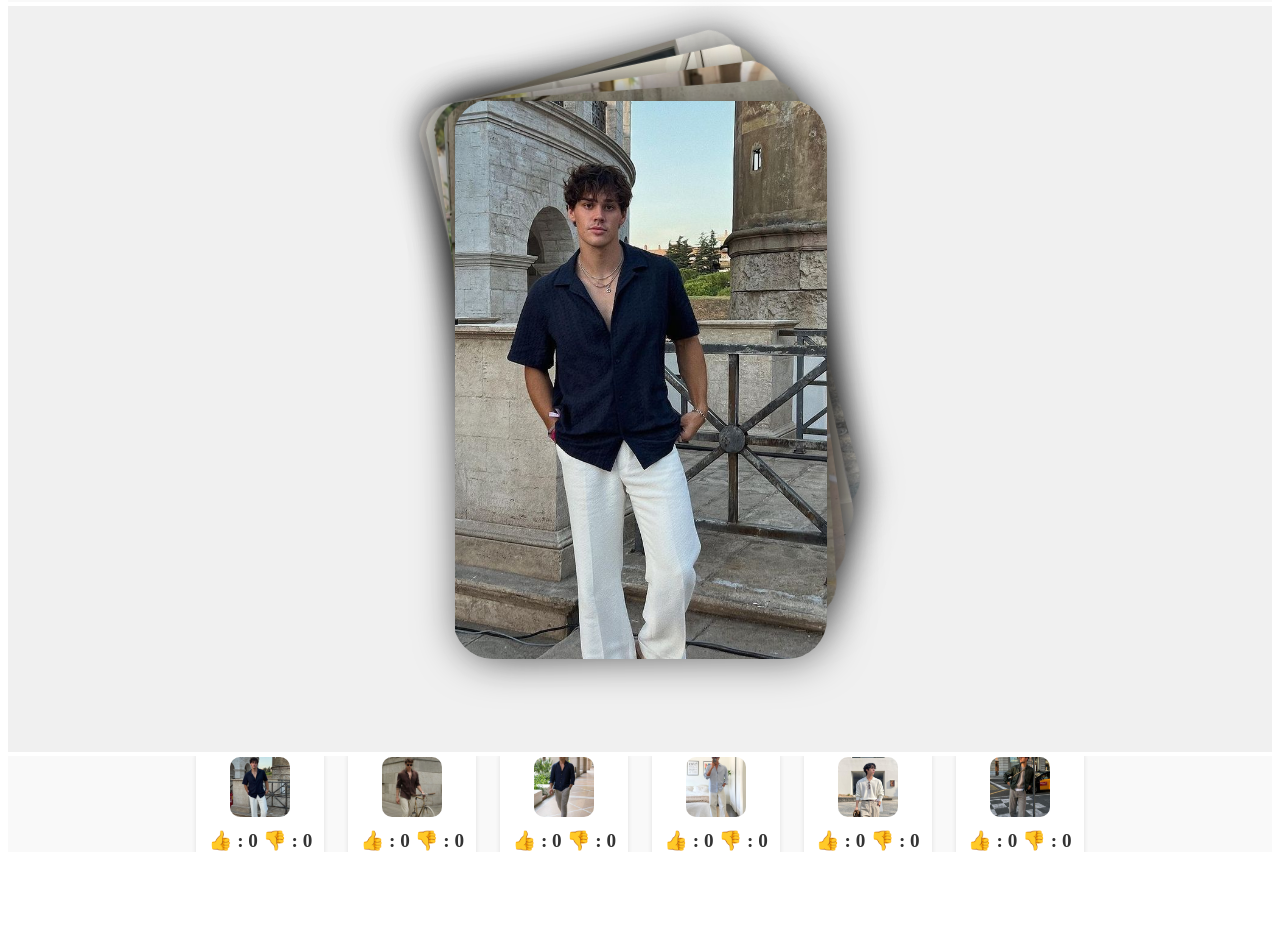
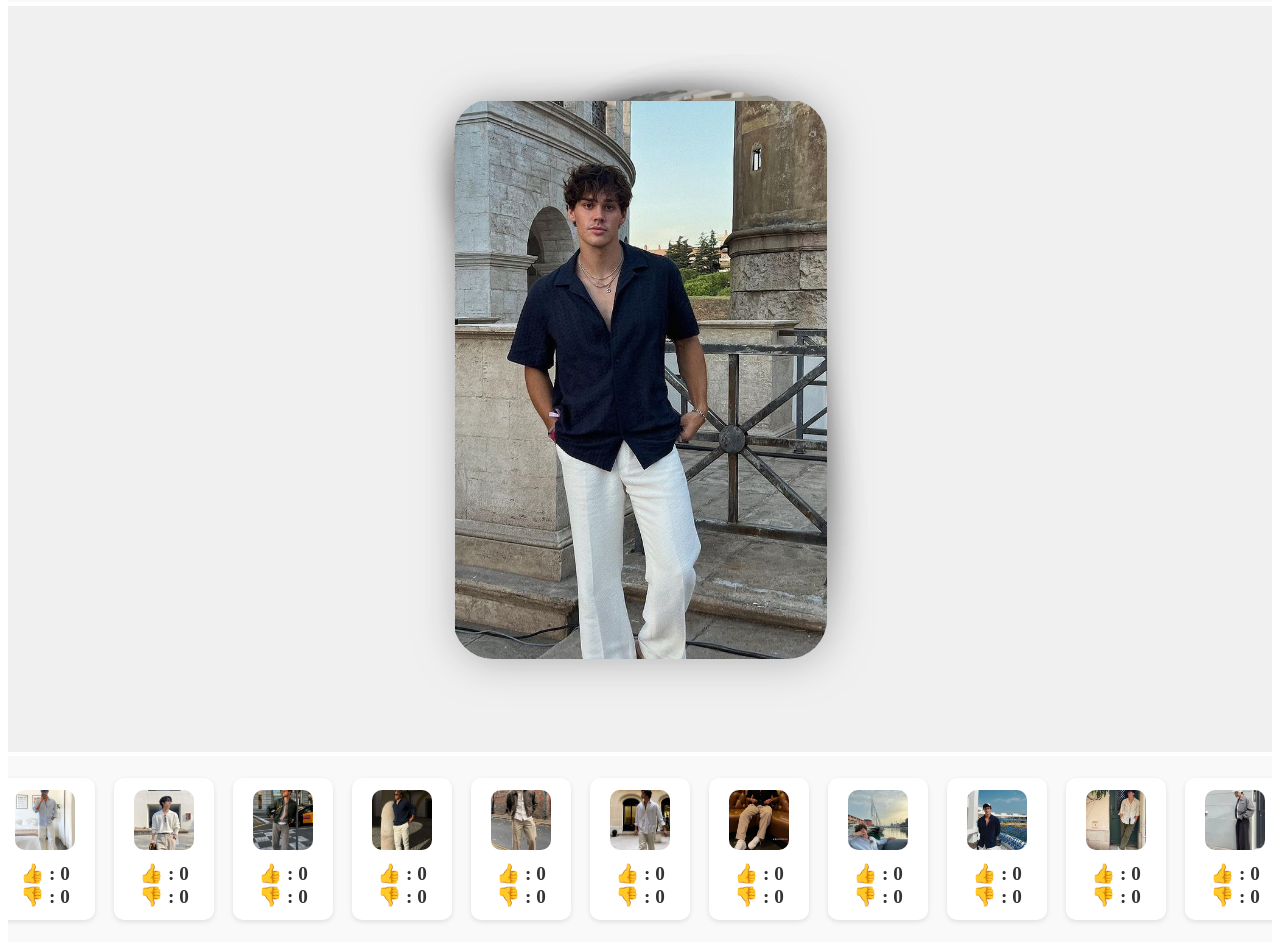
Before and after one commit to s1nghhhhh/drip-deck-2, a website: page index.html in a window 1280 px wide. Shown: the part 50-992 px from the top of the page. Before the commit the page ends 908 px from the top, so only its background shows below. Drawn offline with nearby package versions, Linux system fonts and the light colour scheme.

Commit message:
slight changes

```diff
--- a/script.js
+++ b/script.js
@@ -9,7 +9,18 @@ const urls = [
     'images/outfit3.jpg',
     'images/outfit4.jpg',
     'images/outfit5.jpg',
-    'images/outfit6.jpg'
+    'images/outfit6.jpg',
+    'images/outfit7.jpg',
+    'images/outfit8.jpg',
+    'images/outfit9.jpg',
+    'images/outfit10.jpg',
+    'images/outfit11.jpg',
+    'images/outfit12.jpg',
+    'images/outfit13.jpg',
+    'images/outfit14.jpg',
+    'images/outfit15.jpg',
+    'images/outfit16.jpg',
+    'images/outfit17.jpg'
 ];
 
 // Track likes and dislikes for each image
@@ -19,7 +30,18 @@ const imageStats = {
     'images/outfit3.jpg': { likes: 0, dislikes: 0 },
     'images/outfit4.jpg': { likes: 0, dislikes: 0 },
     'images/outfit5.jpg': { likes: 0, dislikes: 0 },
-    'images/outfit6.jpg': { likes: 0, dislikes: 0 }
+    'images/outfit6.jpg': { likes: 0, dislikes: 0 },
+    'images/outfit7.jpg': { likes: 0, dislikes: 0 },
+    'images/outfit8.jpg': { likes: 0, dislikes: 0 },
+    'images/outfit9.jpg': { likes: 0, dislikes: 0 },
+    'images/outfit10.jpg': { likes: 0, dislikes: 0 },
+    'images/outfit11.jpg': { likes: 0, dislikes: 0 },
+    'images/outfit12.jpg': { likes: 0, dislikes: 0 },
+    'images/outfit13.jpg': { likes: 0, dislikes: 0 },
+    'images/outfit14.jpg': { likes: 0, dislikes: 0 },
+    'images/outfit15.jpg': { likes: 0, dislikes: 0 },
+    'images/outfit16.jpg': { likes: 0, dislikes: 0 },
+    'images/outfit17.jpg': { likes: 0, dislikes: 0 },
 };
 
 // variables
@@ -80,6 +102,6 @@ function appendNewCard() {
 updateLikesDisplay();
 
 // first 5 cards
-for (let i = 0; i < 5; i++) {
+for (let i = 0; i <18; i++) {
   appendNewCard();
 }
--- a/style.css
+++ b/style.css
@@ -48,7 +48,7 @@
 #swiper{
   height: 70vh;
   aspect-ratio: 2/3 ;
-  perspective: 1000px;
+  perspective: 400px;
   perspective-origin: center 50%;
   transform-style: preserve-3d;
   position: relative;
@@ -63,10 +63,10 @@
   position: absolute;
   overflow: hidden;
   border-radius: 40px;
-  transform: translateZ(calc(-30px * var(--i)))
+  transform: translateZ(calc(-35px * var(--i)))
   translateY(calc(-20px * var(--i)))
   rotate(calc(-4deg * var(--i)));
-  filter: drop-shadow(2px 2px 20px rgba(0,0,0,0.5));
+  filter: drop-shadow(2px 2px 20px rgba(117, 116, 116, 0.5));
   cursor: pointer;
   user-select: none;
 }
@@ -133,13 +133,15 @@ background-color: rgba(0, 0, 0, 0.5);
 }
 
 #likes-container {
+  height: fit-content;
   display: flex;
   justify-content: center;
   align-items: center;
   background: #f9f9f9;
-  padding: 10px;
-  gap: 20px;
-  overflow-x: auto;
+  padding: 20px;
+  gap: 15px;
+  overflow-x:scroll;
+  overflow-y: scroll;
 }
 
 .likes-item {
```
Also changed, not shown: images/outfit10.jpg (added), images/outfit11.jpg (added), images/outfit12.jpg (added), images/outfit13.jpg (added), images/outfit14.jpg (added), images/outfit15.jpg (added), images/outfit16.jpg (added), images/outfit17.jpg (added), images/outfit9.jpg (added).
